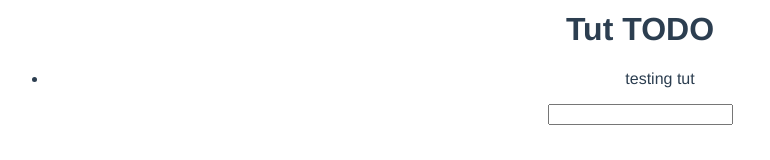
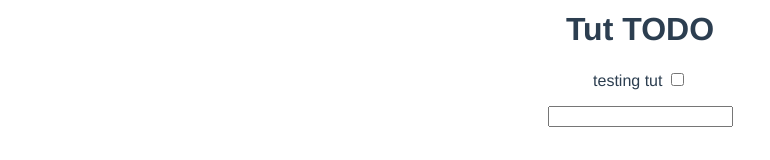
Before and after one commit to francomac/tut-app, a Vue app: page / in a window 1280 px wide. Shown: the part 274-434 px from the top of the page, without its empty margins (0-770 px from the left). Built offline with nearby package versions, Linux system fonts and the light colour scheme.

Commit message:
complete todo items and test this out

```diff
--- a/src/components/TodoApp/TodoApp.vue
+++ b/src/components/TodoApp/TodoApp.vue
@@ -1,11 +1,22 @@
 <template>
   <div>
     <h1>Tut TODO</h1>
-    <ul>
-      <li v-for="todo in todos" :key="todo.id" data-test="todo">
-        <p>{{ todo.text }}</p>
-      </li>
-    </ul>
+
+    <div
+      v-for="todo in todos"
+      :key="todo.id"
+      data-test="todo"
+      :class="[todo.completed ? 'completed' : '']"
+    >
+      <p>
+        {{ todo.text }}
+        <input
+          type="checkbox"
+          v-model="todo.completed"
+          data-test="todo-checkbox"
+        />
+      </p>
+    </div>
 
     <form data-test="form" @submit.prevent="createTodo">
       <input data-test="new-todo" type="text" v-model="newTodo" />
@@ -44,3 +55,10 @@
   },
 };
 </script>
+
+<style  scoped>
+.completed p {
+  text-decoration: line-through;
+  color: green;
+}
+</style>
```
Also changed, not shown: 1 other file (tests, documents, lock files or other folders).
